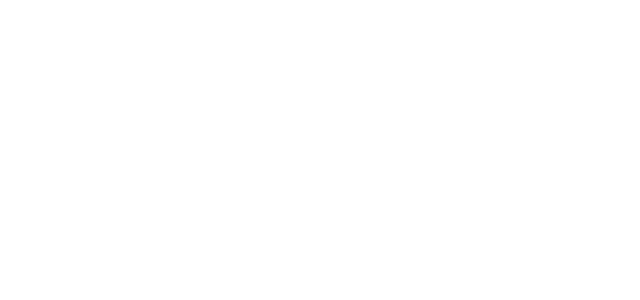
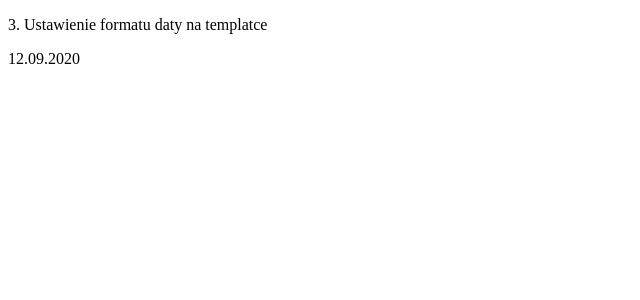
Before and after one commit to KBrzyski/soft-strong-recruitment, an Angular app: page /task3 in a window 1280 px wide. Before the commit this address led to /. Shown: the top 300 px of the page, without its empty margins (0-640 px from the left). Built offline with nearby package versions, Linux system fonts and the light colour scheme.

Commit message:
Task3 done, one of many possibilities

```diff
--- a/src/app/app-routing.module.ts
+++ b/src/app/app-routing.module.ts
@@ -1,8 +1,10 @@
 import { NgModule } from '@angular/core';
 import { Routes, RouterModule } from '@angular/router';
+import { Task3Component } from '../app/task3/task3.component';
 import { Task5Component } from '../app/task5/task5.component';
 
 const routes: Routes = [
+  { path: 'task3', component: Task3Component },
   { path: 'task5', component: Task5Component }
 ];
 
--- a/src/app/app.module.ts
+++ b/src/app/app.module.ts
@@ -5,12 +5,14 @@
 import { AppComponent } from './app.component';
 import { Task5Component } from './task5/task5.component';
 import { Task5ChildComponent } from './task5/task5-child/task5-child.component';
+import { Task3Component } from './task3/task3.component';
 
 @NgModule({
   declarations: [
     AppComponent,
     Task5Component,
-    Task5ChildComponent
+    Task5ChildComponent,
+    Task3Component
   ],
   imports: [
     BrowserModule,
--- /dev/null
+++ b/src/app/task3/task3.component.html
@@ -0,0 +1,3 @@
+<p>3. Ustawienie formatu daty na templatce</p>
+
+{{ currentDate | date:'dd.MM.yyyy' }}
--- /dev/null
+++ b/src/app/task3/task3.component.ts
@@ -0,0 +1,14 @@
+import { Component } from '@angular/core';
+
+@Component({
+  selector: 'app-task3',
+  templateUrl: './task3.component.html',
+  styleUrls: ['./task3.component.scss']
+})
+export class Task3Component {
+
+  currentDate = new Date();
+
+  constructor() { }
+
+}
```
Also changed, not shown: src/app/task3/task3.component.scss (added), 1 other file (tests, documents, lock files or other folders).
